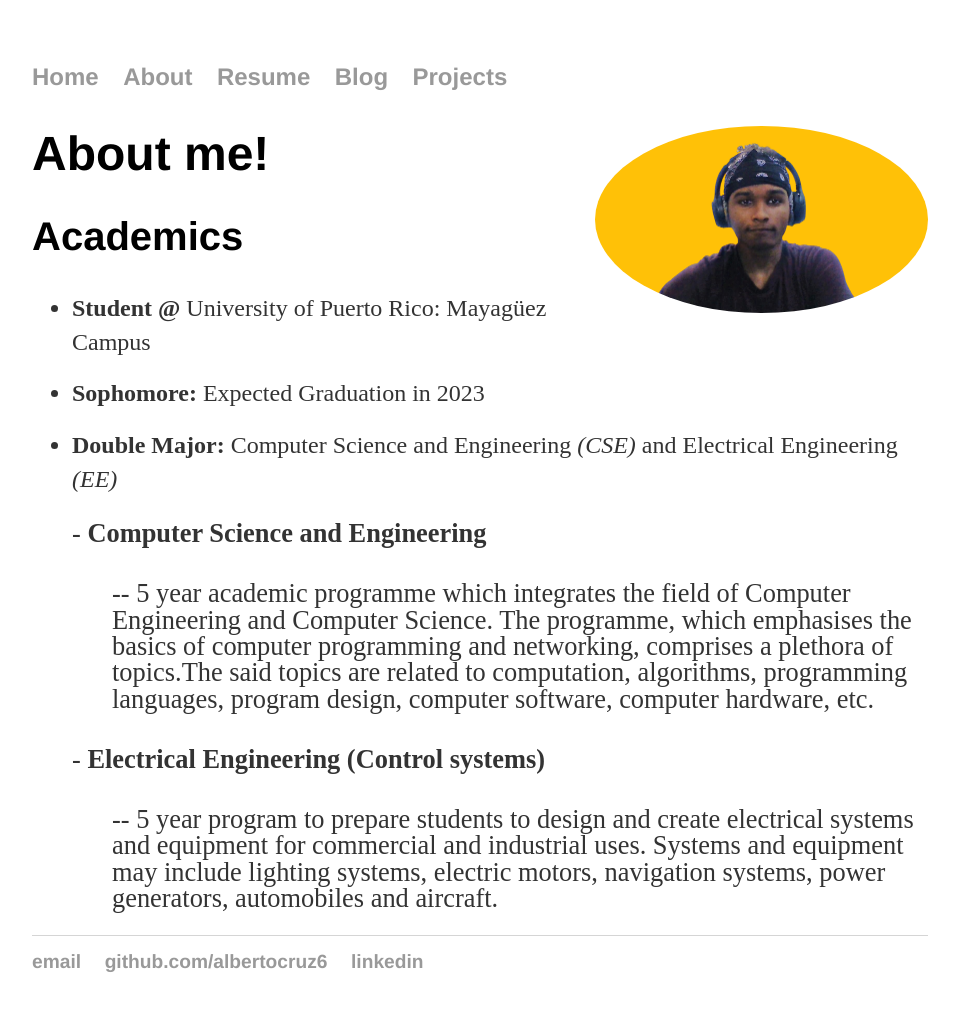
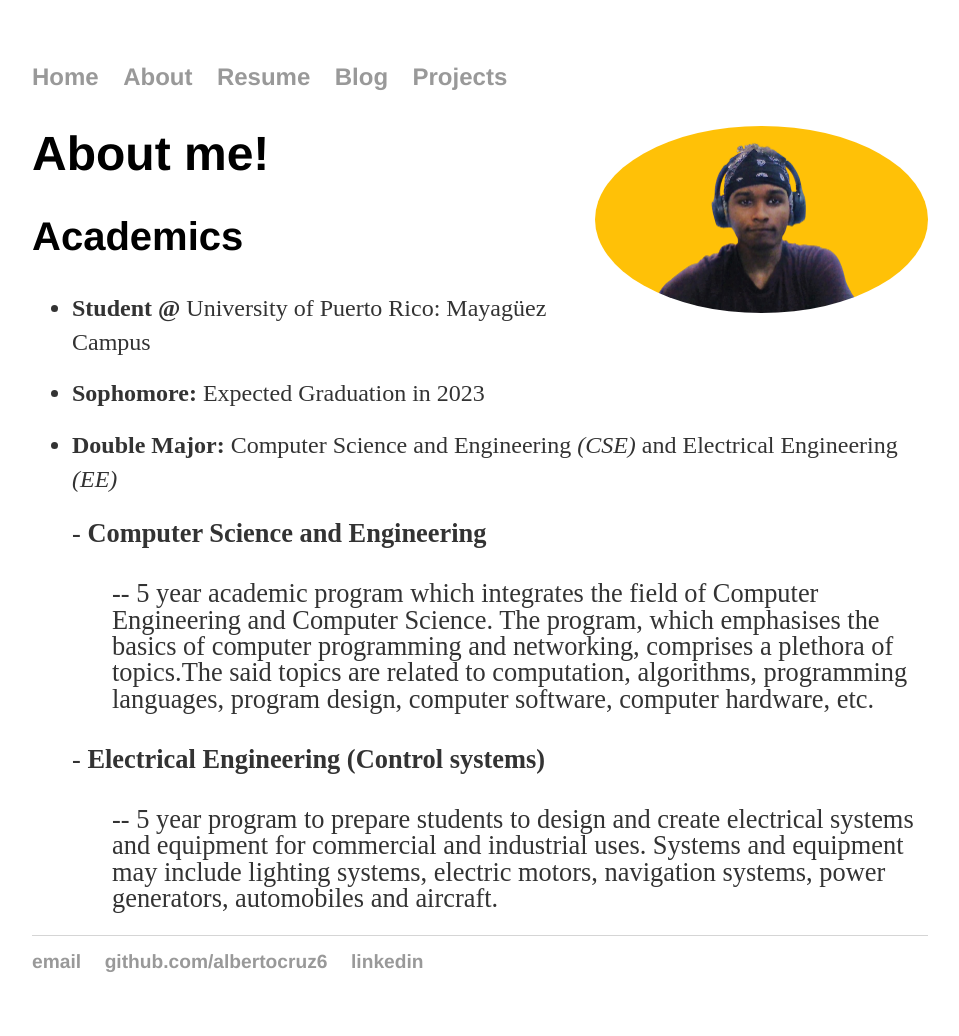
Before and after one commit to albertocruz6/albertocruz6.github.io, a Jekyll site: the page built from about/index.html, in a window 1280 px wide. Shown: the whole page, without its empty margins (160-1119 px from the left). Built offline with Jekyll 4.4.1, drawn with Linux system fonts in a browser that asks for light colours.

Commit message:
Update index.html
https://github.com/albertocruz6/albertocruz6.github.io#1

```diff
--- a/about/index.html
+++ b/about/index.html
@@ -39,7 +39,7 @@ dd {
   <li><b>Double Major:</b> Computer Science and Engineering <i>(CSE)</i> and Electrical Engineering <i>(EE)</i> <dl>
     <dt>- <b>Computer Science and Engineering</b> </dt>
     <br>
-    <dd>-- 5 year academic programme which integrates the field of Computer Engineering and Computer Science. The programme, which emphasises the basics of computer programming and networking, comprises a plethora of topics.The said topics are related to computation, algorithms, programming languages, program design, computer software, computer hardware, etc.</dd>
+    <dd>-- 5 year academic program which integrates the field of Computer Engineering and Computer Science. The program, which emphasises the basics of computer programming and networking, comprises a plethora of topics.The said topics are related to computation, algorithms, programming languages, program design, computer software, computer hardware, etc.</dd>
     <br>
     <dt>- <b>Electrical Engineering (Control systems)</b></dt>
     <br>
```
